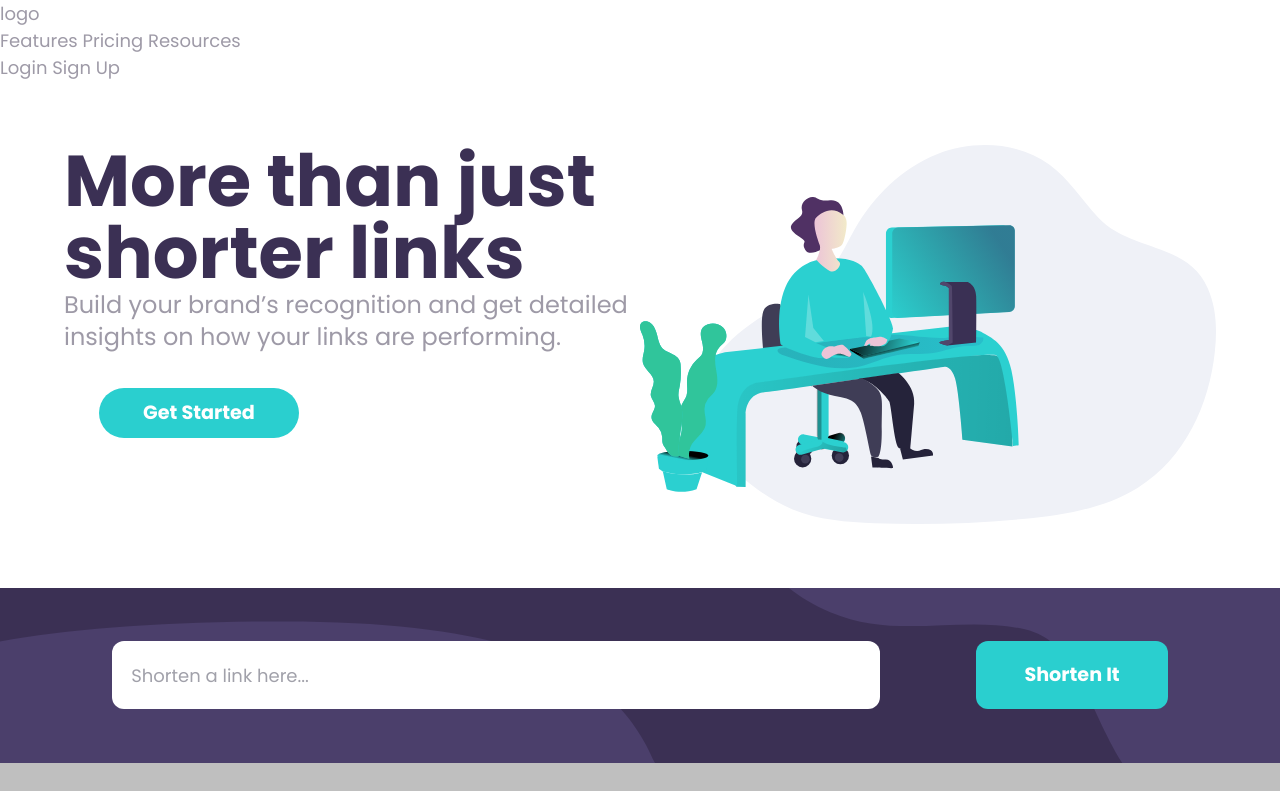
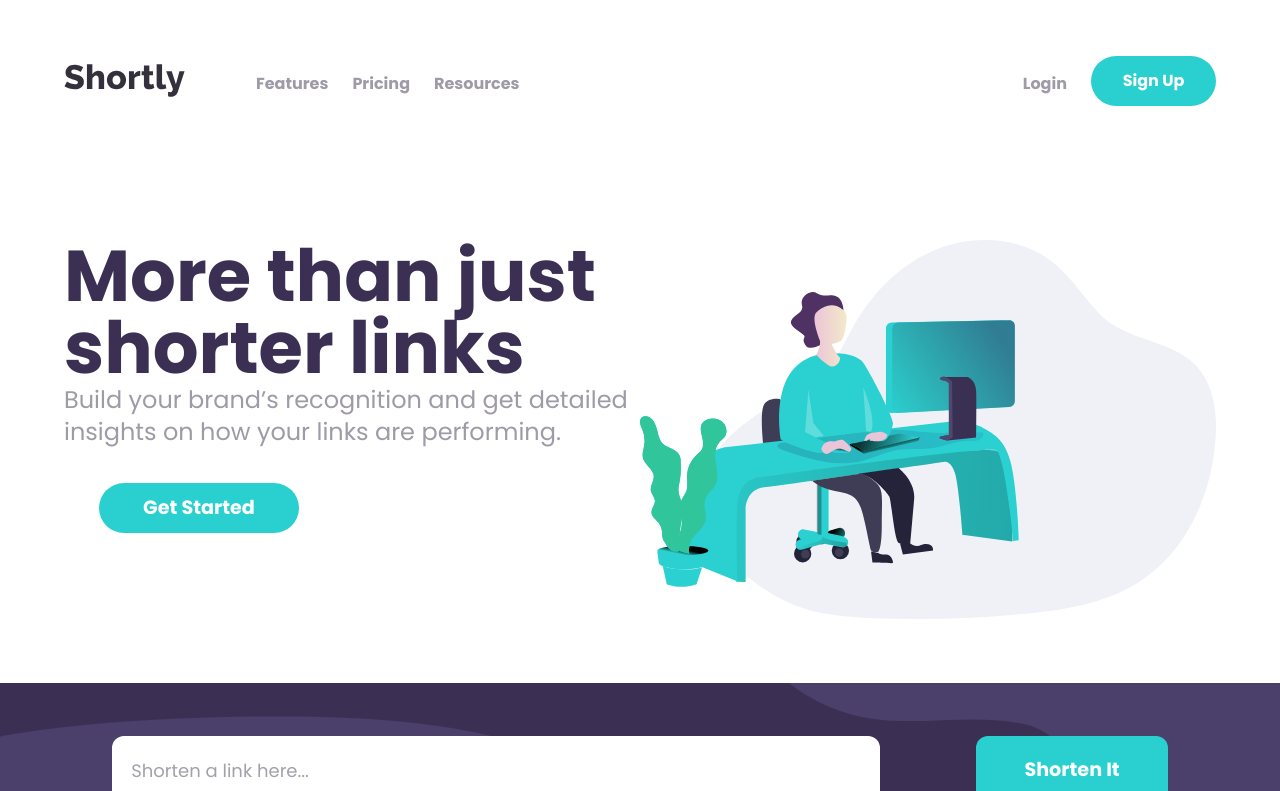
Before and after one commit to cch5ng/url_shortening_api_fe_mentor, a React (Create React App) app: page / in a window 1280 px wide. Shown: the top 791 px of the page. Built offline with nearby package versions, Linux system fonts and the light colour scheme.

Commit message:
4 header (#20)
* install react icons

* start layout of header

* mobile nav layout

* fix layout of desktop nav

* update layout for desktop nav

```diff
--- a/package.json
+++ b/package.json
@@ -9,6 +9,7 @@
     "@testing-library/user-event": "^12.7.0",
     "react": "^17.0.1",
     "react-dom": "^17.0.1",
+    "react-icons": "^4.2.0",
     "react-scripts": "4.0.2",
     "web-vitals": "^1.1.0"
   },
--- a/src/App.js
+++ b/src/App.js
@@ -1,4 +1,6 @@
 import {useState, useEffect} from 'react';
+import { GiHamburgerMenu } from "react-icons/gi";
+
 import logo from './images/logo.svg';
 import './App.css';
 import hero from './images/illustration-working.svg';
@@ -47,6 +49,9 @@ function App() {
   const [longUrls, setLongUrls] = useState([]);
   const [shortUrls, setShortUrls] = useState([]);
   const [inputError, setInputError] = useState('');
+  const [navIsShown, setNavIsShown] = useState(false);
+
+  const navClassName = navIsShown ? `nav-mobile-container desktop:hidden` : `nav-mobile-container hidden desktop:hidden`;
 
   const inputOnChangeHandler = (ev) => {
     const {name, value} = ev.target;
@@ -91,19 +96,35 @@ function App() {
     }
   }
 
+  const toggleNavDisplay = (ev) => {
+    setNavIsShown(!navIsShown);
+  }
+
   return (
     <div className="App">
-      <header>
-        <div>logo</div>
-        <div>
-          Features
-          Pricing
-          Resources
+      <header className="header-container">
+        <div className="header-top-container flex flex-row justify-between desktop:justify-end desktop:align-middle">
+          <LogoSVG className="logo_header desktop:w-1/6 desktop:justify-end"/>
+          <GiHamburgerMenu className="hamburger-icon desktop:hidden" onClick={toggleNavDisplay} />
+          <div className="hidden desktop:flex desktop:flex-row desktop:w-2/6 desktop:justify-self-start desktop:-mt-2">
+            <h4 className="header-nav-element hover:text-violet-dark">Features</h4>
+            <h4 className="header-nav-element hover:text-violet-dark">Pricing</h4>
+            <h4 className="header-nav-element hover:text-violet-dark">Resources</h4>
+          </div>
+          <div className="hidden desktop:flex desktop:flex-row desktop:w-3/6 desktop:justify-end desktop:-mt-2">
+            <h4 className="header-nav-element hover:text-violet-dark">Login</h4>
+            <button className="btn-round-nav hover:bg-cyan-light">Sign Up</button>
+          </div>
         </div>
-        <div>
-          Login
-          Sign Up
-        </div>
+        <nav className={navClassName}>
+          <h4>Features</h4>
+          <h4>Pricing</h4>
+          <h4>Resources</h4>
+          <h4>Login</h4>
+          <div>
+            <button className="btn-round hover:bg-cyan-light" >Sign Up</button>
+          </div>
+        </nav>
       </header>
       <main>
         <div className="section-container desktop:flex desktop:flex-row-reverse">
--- a/src/index.css
+++ b/src/index.css
@@ -52,8 +52,30 @@ body {
   -moz-osx-font-smoothing: grayscale;
 }
 
-.section-container {
+.section-container,
+.header-container {
   padding: 5%;
+}
+
+.hamburger-icon {
+  font-size: 1.7rem;
+}
+
+.nav-mobile-container {
+  background-color: theme('colors.violet.dark');
+  padding: 5%;
+  margin-top: 5%;
+  border-radius: 12px;
+  color: #fff;
+  text-align: center;
+}
+
+svg.logo_header {
+  /* padding-top: 12px; */
+}
+
+.header-nav-element {
+  padding-right: 24px;
 }
 
 svg.logo_footer path {
@@ -77,6 +99,17 @@ svg.social_icon path:hover {
   margin: 35px;
   border-radius: 25px;
   font-size: 1.2rem;
+  font-weight: 700;
+}
+
+.btn-round-nav {
+  background-color: theme('colors.cyan.DEFAULT');
+  color: #fff;
+  width: 125px;
+  height: 50px;
+  padding: 0 25px;
+  border-radius: 25px;
+  font-size: 1.0rem;
   font-weight: 700;
 }
 
```
Also changed, not shown: 1 other file (tests, documents, lock files or other folders).
